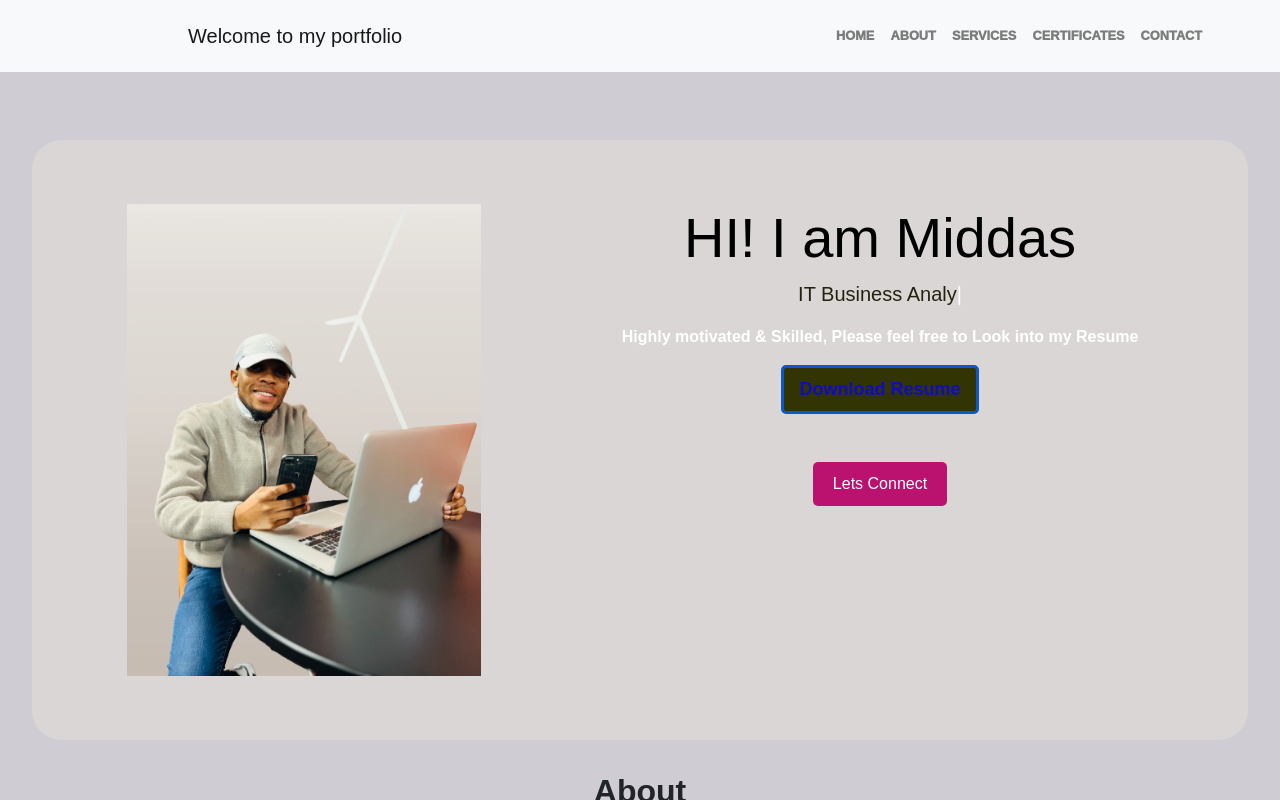
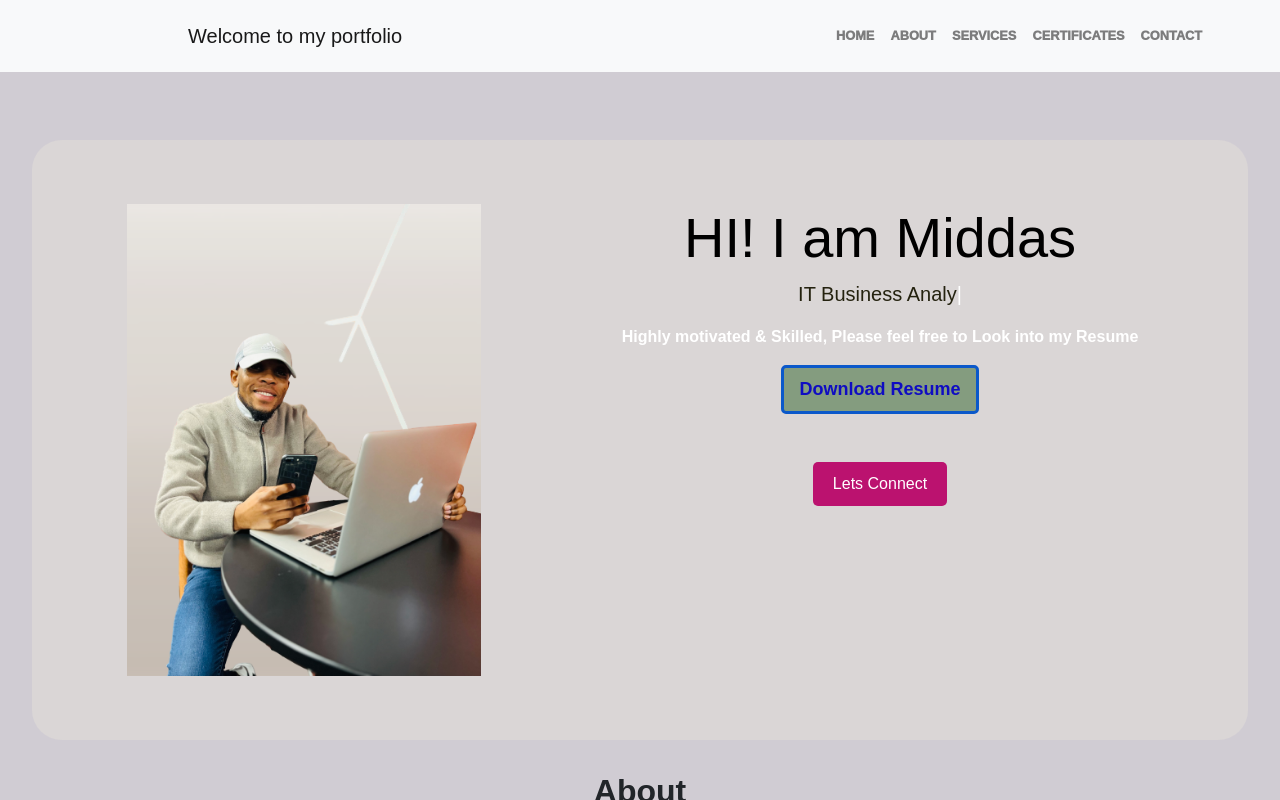
Before and after one commit to middas123/my-portfolio, a React (Vite) app: page / in a window 1280 px wide. In both pictures the pointer is over the button "Download Resume". Shown: the top 800 px of the page. Built offline with nearby package versions, Linux system fonts and the light colour scheme.

Commit message:
certificates.css
I removed hover background color

```diff
--- a/src/Components/certificates/certificates.css
+++ b/src/Components/certificates/certificates.css
@@ -77,7 +77,7 @@
   }
 
   .btn-primary:hover {
-    background-color: #333403;
+    background-color: #849c7f;
   }
 
   blockquote {
```
